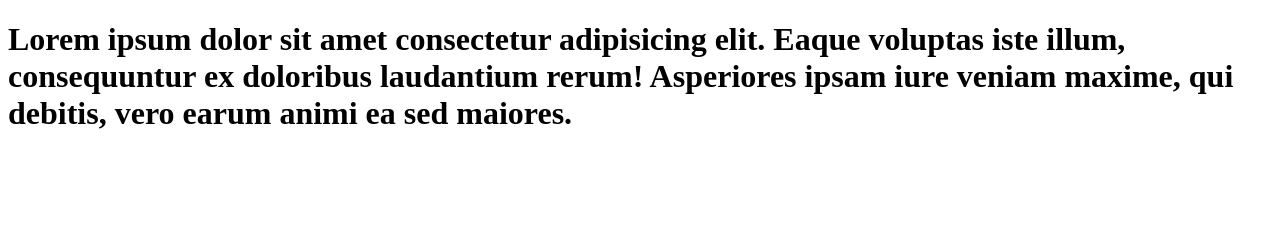
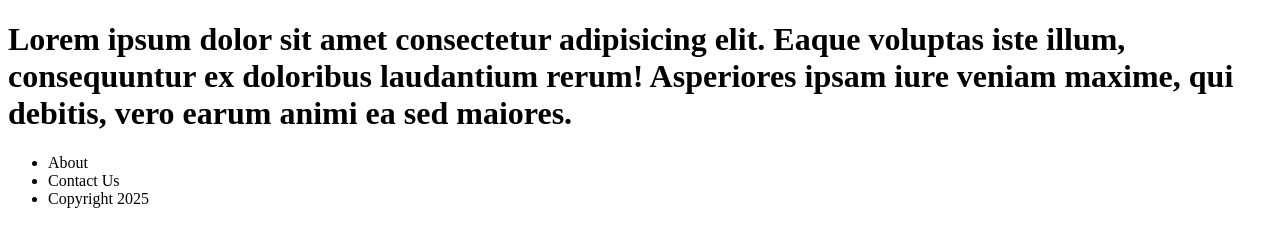
Before and after one commit to steamcoder-droid/learn-git, a plain HTML site: page index.html in a window 1280 px wide. Drawn offline with Linux system fonts and the light colour scheme.

Commit message:
add list items

```diff
--- a/index.html
+++ b/index.html
@@ -9,5 +9,8 @@
     <h1>
         Lorem ipsum dolor sit amet consectetur adipisicing elit. Eaque voluptas iste illum, consequuntur ex doloribus laudantium rerum! Asperiores ipsam iure veniam maxime, qui debitis, vero earum animi ea sed maiores.
     </h1>
+    <ul><li>About</li>
+    <li>Contact Us</li>
+    <li>Copyright 2025</li></ul>
 </body>
 </html>
```
